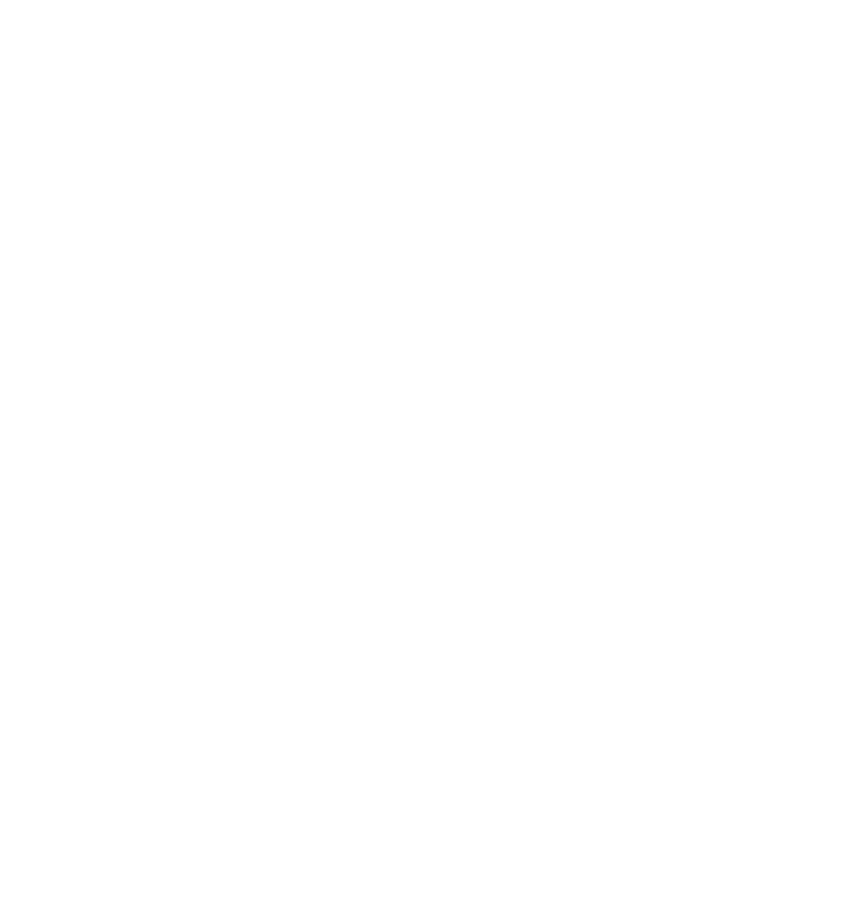
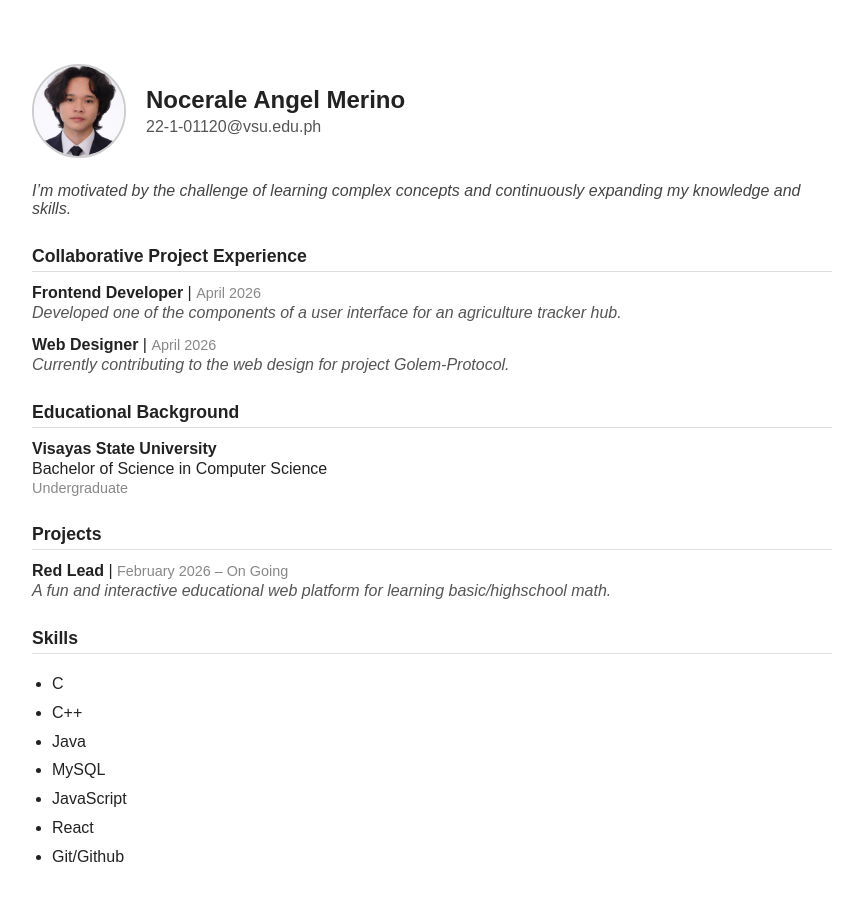
Before and after one commit to CaptainKaru/Golem-Protocol, a Nuxt app: page /anocerale in a window 1280 px wide. Before the commit this address had no page. Shown: the top 900 px of the page, without its empty margins (208-1071 px from the left). Before the commit the page ends 800 px from the top, so only its background shows below. Built offline with nearby package versions, Linux system fonts and the light colour scheme.

Commit message:
Add Nocerale's personal page

```diff
--- a/components/AboutUs.vue
+++ b/components/AboutUs.vue
@@ -37,7 +37,7 @@
             <p class="role">Database Designer</p>
           </div>
           <div class="member">
-            <h3><a href="/team/person-3">Angel M. Nocerale</a></h3>
+            <h3><a href="/anocerale">Angel M. Nocerale</a></h3>
             <p class="role">Web Designer</p>
           </div>
           <div class="member">
--- /dev/null
+++ b/pages/anocerale.vue
@@ -0,0 +1,173 @@
+<template>
+  <div class="profile-container">
+
+    <!-- Header: Photo + Name + Email -->
+    <div class="profile-header">
+      <img src="/anocerale.PNG" alt="Profile Photo" class="profile-photo" />
+      <div class="profile-info">
+        <h1>Nocerale Angel Merino</h1>
+        <p class="email">22-1-01120@vsu.edu.ph</p>
+      </div>
+    </div>
+
+    <!-- Bio -->
+    <div class="section">
+      <p class="bio">I’m motivated by the challenge of learning complex concepts and continuously expanding my knowledge and skills.
+</p>
+    </div>
+
+    <!-- Collaborative Project Experience -->
+    <div class="section">
+      <h2>Collaborative Project Experience</h2>
+
+      <div class="entry">
+        <p><strong>Frontend Developer</strong> | <span class="date">April 2026</span></p>
+        <p class="description">Developed one of the components of a user interface for an agriculture tracker hub.</p>
+      </div>
+      <div class="entry">
+        <p><strong>Web Designer</strong> | <span class="date">April 2026</span></p>
+        <p class="description">Currently contributing to the web design for project Golem-Protocol.</p>
+      </div>
+
+      <!-- Add more work experience entries by copying the div.entry block above -->
+
+    </div>
+
+    <!-- Educational Background -->
+    <div class="section">
+      <h2>Educational Background</h2>
+
+      <div class="entry">
+        <p><strong>Visayas State University</strong></p>
+        <p>Bachelor of Science in Computer Science</p>
+        <p class="date">Undergraduate</p>
+      </div>
+
+      <!-- Add more education entries by copying the div.entry block above -->
+
+    </div>
+
+    <!-- Projects -->
+    <div class="section">
+      <h2>Projects</h2>
+
+      <div class="entry">
+        <p><strong>Red Lead</strong> | <span class="date">February 2026 – On Going</span></p>
+        <p class="description">A fun and interactive educational web platform for learning basic/highschool math.</p>
+      </div>
+
+      <!-- Add more project entries by copying the div.entry block above -->
+
+    </div>
+
+
+    <!-- Skills -->
+    <div class="section">
+      <h2>Skills</h2>
+      <ul class="skills-list">
+        <li>C</li>
+        <li>C++</li>
+        <li>Java</li>
+        <li>MySQL</li>
+        <li>JavaScript</li>
+        <li>React</li>
+        <li>Git/Github</li>
+        <!-- Add more skills as needed -->
+      </ul>
+    </div>
+
+  </div>
+</template>
+
+<script>
+export default {
+  name: 'NoceraleAngelPage', // Change this to your name e.g. 'JuanDelaCruzPage'
+  head() {
+    return {
+      title: 'Nocerale Angel Merino', // Change to your full name
+      meta: [
+        {
+          hid: 'description',
+          name: 'description',
+          content: 'The personal page of Nocerale Angel Merino.' // Change to your full name
+        }
+      ]
+    }
+  }
+}
+</script>
+
+<style scoped>
+.profile-container {
+  max-width: 800px;
+  margin: 40px auto;
+  padding: 24px;
+  font-family: Arial, sans-serif;
+  color: #222;
+}
+
+.profile-header {
+  display: flex;
+  align-items: center;
+  gap: 20px;
+  margin-bottom: 24px;
+}
+
+.profile-photo {
+  width: 90px;
+  height: 90px;
+  border-radius: 50%;
+  object-fit: cover;
+  border: 2px solid #ccc;
+}
+
+.profile-info h1 {
+  margin: 0;
+  font-size: 1.5rem;
+}
+
+.email {
+  color: #555;
+  margin: 4px 0 0;
+}
+
+.bio {
+  font-style: italic;
+  color: #444;
+}
+
+.section {
+  margin-bottom: 28px;
+}
+
+.section h2 {
+  font-size: 1.1rem;
+  border-bottom: 1px solid #ddd;
+  padding-bottom: 4px;
+  margin-bottom: 12px;
+}
+
+.entry {
+  margin-bottom: 14px;
+}
+
+.entry p {
+  margin: 2px 0;
+}
+
+.date {
+  color: #888;
+  font-size: 0.9rem;
+}
+
+.description {
+  color: #555;
+  font-style: italic;
+}
+
+.skills-list {
+  list-style: disc;
+  padding-left: 20px;
+  line-height: 1.8;
+}
+</style>
```
Also changed, not shown: public/anocerale.PNG (added).
